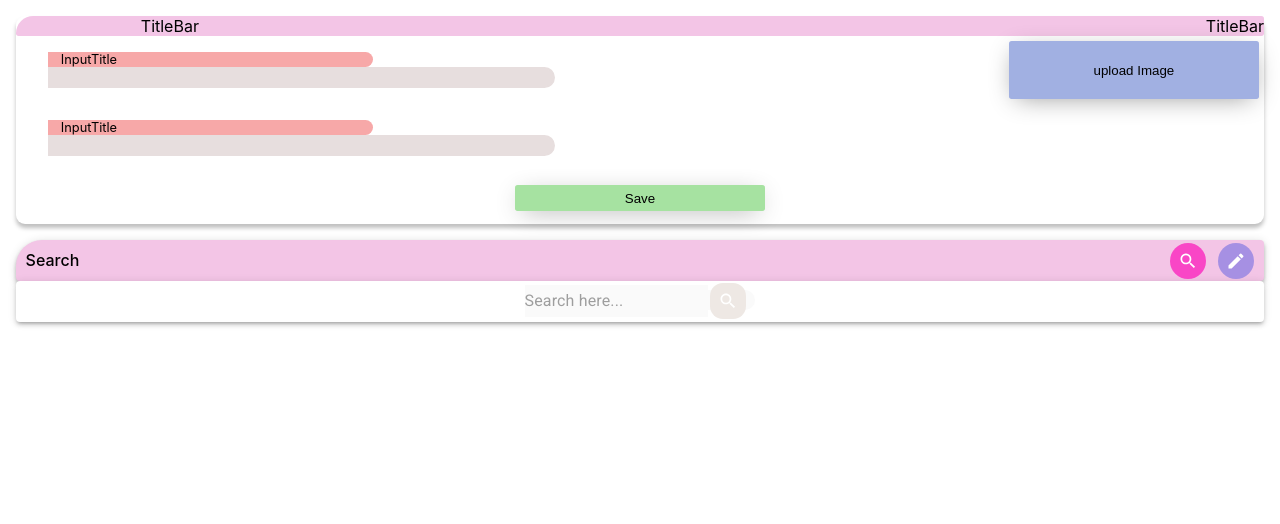
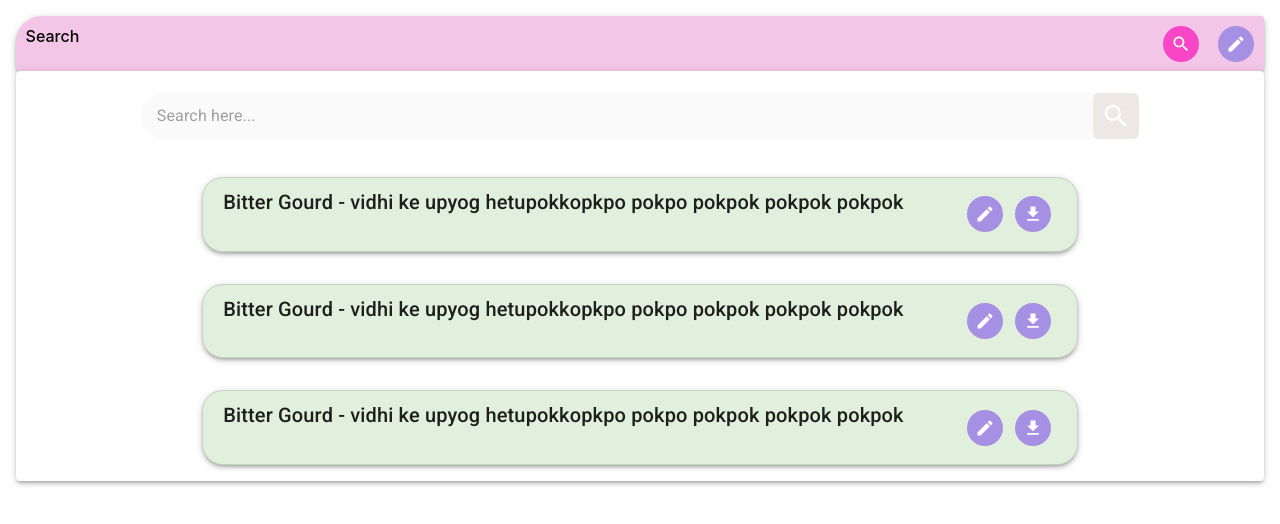
Before and after one commit to lucifer-Hell/krishimgmt, a React (Create React App) app: page / in a window 1280 px wide. Shown: the top 524 px of the page. Built offline with nearby package versions, Linux system fonts and the light colour scheme.

Commit message:
added mui form

```diff
--- a/src/views/FormMui/FormMui.js
+++ b/src/views/FormMui/FormMui.js
@@ -1,7 +1,8 @@
-import { AppBar, Box,Card,Grid ,IconButton, InputBase, Paper, Typography } from "@mui/material"
+import { AppBar, Box,Card,Grid ,IconButton, InputAdornment, InputBase, Paper, Typography } from "@mui/material"
 import SearchIcon from '@mui/icons-material/Search';
 import EditIcon from '@mui/icons-material/Edit';
 import Input from '@mui/material/Input';
+import DownloadIcon from '@mui/icons-material/Download';
 export const FormMui=()=>{
     return (
         <Box m={2}>
@@ -11,22 +12,76 @@ export const FormMui=()=>{
                             Search
                         </Typography>
 
-                        <IconButton  fontSize="small" style={{"backgroundColor":"#F946C6",margin:".1em","marginRight":".4em"}}>
+                        <IconButton  fontSize="small" style={{"backgroundColor":"#F946C6",margin:".4em","marginRight":".4em"}}>
                             <SearchIcon fontSize="small" sx={{color:"white"}}  />
                         </IconButton>
-                        <IconButton  fontSize="small" style={{"backgroundColor":"#A690E3",margin:".1em","marginRight":".4em"}}>
+                        <IconButton  fontSize="small" style={{"backgroundColor":"#A690E3",margin:".4em","marginRight":".4em"}}>
                             <EditIcon fontSize="small" sx={{color:"white"}}  />
                         </IconButton>
 
          </AppBar>
-         <Paper elevation={3}>
-             <Box  component="container" sx={{backgroundColor:"#FAFAFA" , width:"60%",borderRadius:"19px" }}>
-                  <InputBase placeholder="Search here..." sx={{backgroundColor:"#FAFAFA"}} />
-                  <IconButton  fontSize="small" style={{"backgroundColor":"#EEE8E4",margin:".1em","marginRight":".4em",borderRadius:"13px"}}>
-                            <SearchIcon fontSize="small" sx={{color:"white"}}  />
-                  </IconButton>
+         <Paper elevation={3} sx={{display:"flex",justifyContent:"center",flexDirection:"column",alignItems:"center"}}>
+             <Box component="div" sx={{display:"flex",borderRadius:"19px",justifyContent:"center",padding:"0.3em" ,margin:2}} style={{"width":"100%"}}>
+                  <InputBase placeholder="Search here..." sx={{backgroundColor:"#FAFAFA",width:"80%",height:"3em",borderRadius:6,paddingLeft:2}}
+                    endAdornment={
+                        <InputAdornment position="end">
+                             <IconButton  style={{"backgroundColor":"#EEE8E4","borderRadius":"6px"}}>
+                                <SearchIcon sx={{color:"white",fontSize:30}}  />
+                            </IconButton>
+                        </InputAdornment>
+                    }
+                 />
              </Box>
 
+
+             <Card variant="outlined" sx={{width:"70%",margin:"1em",display:"flex",justifyContent:"space-between",backgroundColor:"#E1F0DC",borderRadius:"21px",boxShadow:3}}>
+                 <Typography component="span" variant="h6" style={{margin:"0.2em",marginLeft:"0.8em",padding:"0.2em"}}>
+                    Bitter Gourd - vidhi ke upyog hetupokkopkpo pokpo pokpok pokpok pokpok
+                 </Typography>
+                 <div style={{"margin":"1em"}}>
+                    <IconButton  fontSize="small" style={{"backgroundColor":"#A690E3",margin:".1em","marginRight":".4em"}}>
+                            <EditIcon fontSize="small" sx={{color:"white"}}  />
+                    </IconButton>
+                    <IconButton  fontSize="small" style={{"backgroundColor":"#A690E3",margin:".1em","marginRight":".4em"}}>
+                            <DownloadIcon fontSize="small" sx={{color:"white"}}  />
+                    </IconButton>
+
+                 </div>
+
+
+             </Card>
+             <Card variant="outlined" sx={{width:"70%",margin:"1em",display:"flex",justifyContent:"space-between",backgroundColor:"#E1F0DC",borderRadius:"21px",boxShadow:3}}>
+                 <Typography component="span" variant="h6" style={{margin:"0.2em",marginLeft:"0.8em",padding:"0.2em"}}>
+                    Bitter Gourd - vidhi ke upyog hetupokkopkpo pokpo pokpok pokpok pokpok
+                 </Typography>
+                 <div style={{"margin":"1em"}}>
+                    <IconButton  fontSize="small" style={{"backgroundColor":"#A690E3",margin:".1em","marginRight":".4em"}}>
+                            <EditIcon fontSize="small" sx={{color:"white"}}  />
+                    </IconButton>
+                    <IconButton  fontSize="small" style={{"backgroundColor":"#A690E3",margin:".1em","marginRight":".4em"}}>
+                            <DownloadIcon fontSize="small" sx={{color:"white"}}  />
+                    </IconButton>
+
+                 </div>
+
+
+             </Card>
+             <Card variant="outlined" sx={{width:"70%",margin:"1em",display:"flex",justifyContent:"space-between",backgroundColor:"#E1F0DC",borderRadius:"21px",boxShadow:3}}>
+                 <Typography component="span" variant="h6" style={{margin:"0.2em",marginLeft:"0.8em",padding:"0.2em"}}>
+                    Bitter Gourd - vidhi ke upyog hetupokkopkpo pokpo pokpok pokpok pokpok
+                 </Typography>
+                 <div style={{"margin":"1em"}}>
+                    <IconButton  fontSize="small" style={{"backgroundColor":"#A690E3",margin:".1em","marginRight":".4em"}}>
+                            <EditIcon fontSize="small" sx={{color:"white"}}  />
+                    </IconButton>
+                    <IconButton  fontSize="small" style={{"backgroundColor":"#A690E3",margin:".1em","marginRight":".4em"}}>
+                            <DownloadIcon fontSize="small" sx={{color:"white"}}  />
+                    </IconButton>
+
+                 </div>
+
+
+             </Card>
          </Paper>
 
         </Box>
--- a/src/views/Main.js
+++ b/src/views/Main.js
@@ -5,7 +5,7 @@ import { FormMui } from "./FormMui/FormMui"
 export const Main=()=>{
     return (
       <div>
-          <Form />
+
           <FormMui />
       </div>
 
```
